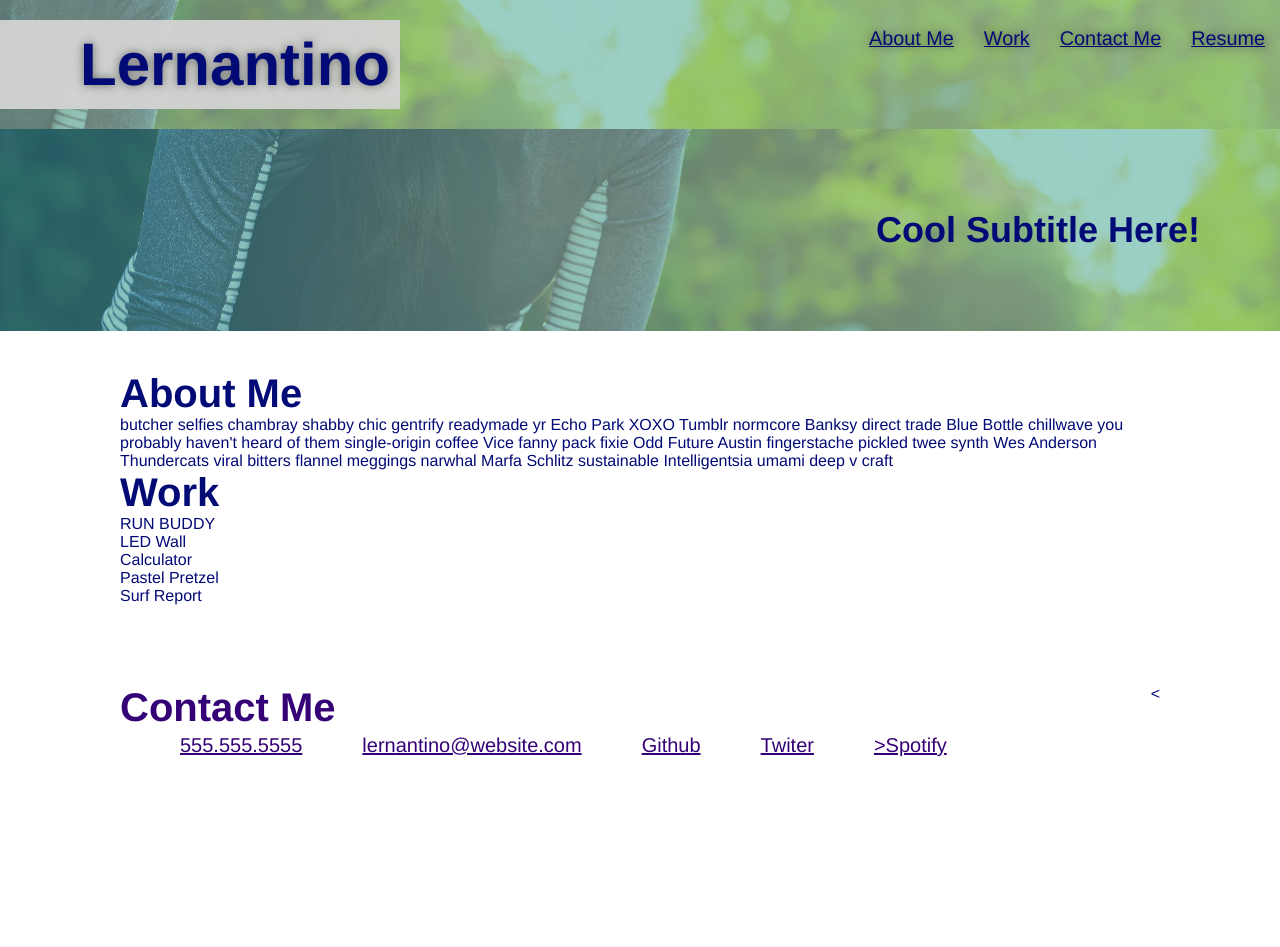
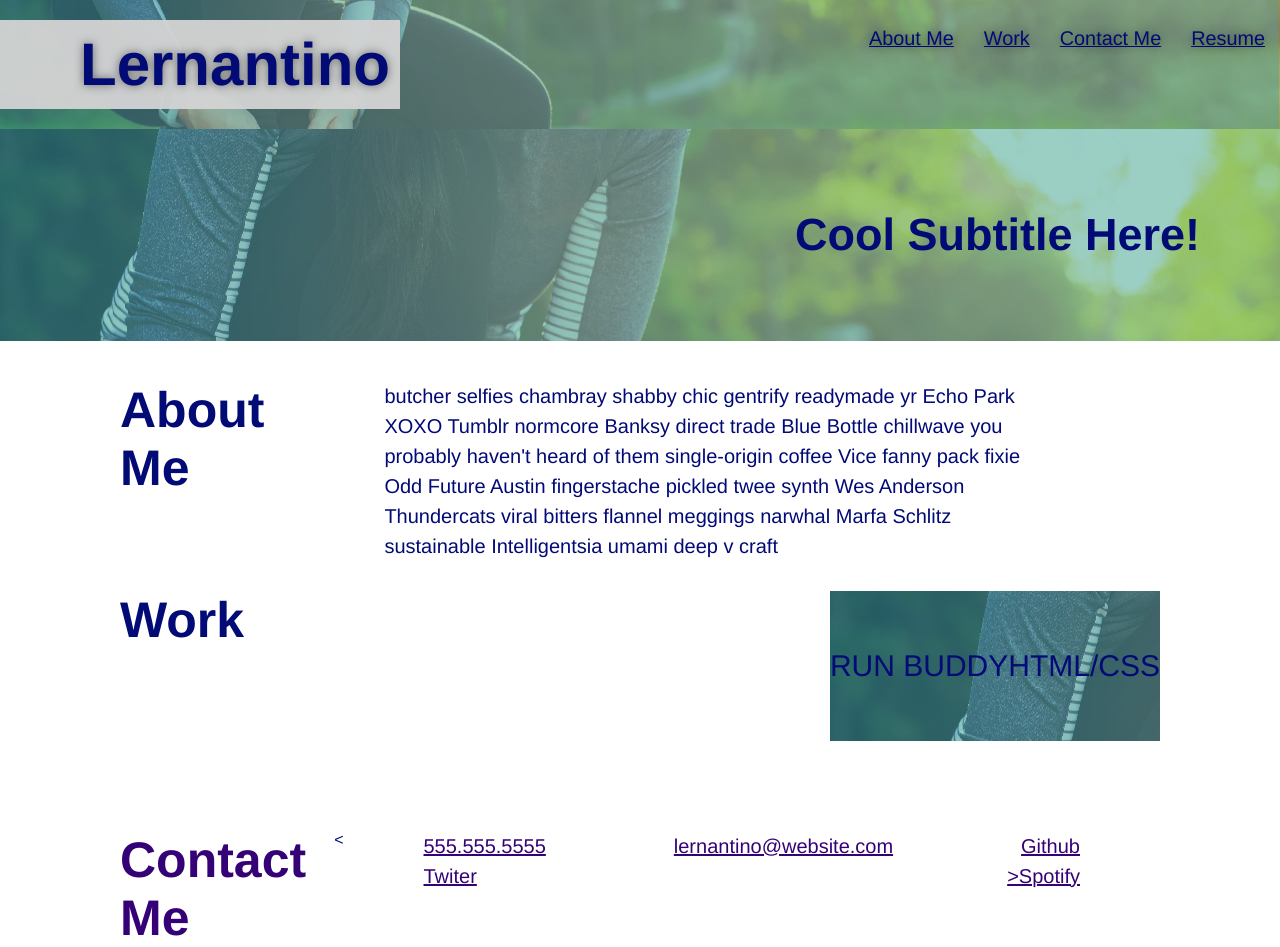
Before and after one commit to rlw950/02-css-challenge, a plain HTML site: page index.html in a window 1280 px wide. Before the commit the page ends 800 px from the top, so only its background shows below. Drawn offline with Linux system fonts and the light colour scheme.

Commit message:
flex not working on work

```diff
--- a/assets/css/style.css
+++ b/assets/css/style.css
@@ -81,23 +81,21 @@ header nav ul li a:hover {
 }
 
 footer {
+    height: 100px;
     width: 100%;
     padding: 40px 120px;
     display: flex;
-    justify-content: space-between;
-    flex-wrap: wrap;
 }
 
 footer h2 {
     color: var(--secondary-color);
-    font-size: 40px;
-    margin: 0;
+    font-size: 50px;
     }
 
 footer div {
-    padding: 0px 30px;
+    padding: 0px 40px;
     line-height: 1.5;
-    text-align: right;
+    text-align: center;
     display: flex;
     flex-wrap: wrap;
     justify-content: space-between;
@@ -106,10 +104,12 @@ footer div {
     font-size: 20px;
 }
 
+
 footer span {
     color: var(--secondary-color);
     text-decoration: underline;
 }
+
 
 /* SUBTITLE STARTS */
 
@@ -125,41 +125,72 @@ section {
 }
 
 .sub-title div {
-    font-size: x-large;
+    font-size: 30px;
     text-align: right;
 }
 
 /* about me section starts */
 .about-me {
-    padding: 120px;
     width: 100%;
+    height: 200px;
     padding: 40px 120px;
     display: flex;
-    justify-content: space-between;
-    flex-wrap: wrap;
 }
 
 .about-me h2 {
-    font-size: 40px;
+    font-size: 50px;
 }
 
-/* .about-me div {
-    padding: 0px 40px;
-} */
+.about-me div {
+    padding: 0px 60px;
+    line-height: 1.5;
+    text-align: left;
+    display: flex;
+    flex-wrap: wrap;
+    justify-content: space-between;
+    align-items: center;
+    list-style: none;
+    font-size: 20px;
+}
 
 /* main section begins */
 
 main {
-    padding: 120px;
     width: 100%;
-    padding: 40px 120px;
+    padding: 50px 120px;
     display: flex;
     justify-content: space-between;
     flex-wrap: wrap;
 }
 
 main h2 {
-    font-size: 40px;
+    font-size: 50px;
+}
+
+main div {
+    padding: 0, 60px;
+    text-align: right;
+    height: 150px;
+    font-size: 30px;
+    display: flex;
+    flex-wrap: wrap-reverse;
+    display: flex;
+    flex-wrap: wrap;
+    justify-content: space-between;
+    align-items: center;
+}
+
+
+
+.run-buddy {
+    font-size: 30px;
+    display: flex;
+    flex-wrap: wrap;
+    background-image: url("../images/hero-bg.jpg");
+}
+
+.run-buddy p {
+    font-size: 15px;
 }
 
 
--- a/index.html
+++ b/index.html
@@ -45,7 +45,7 @@
     </div>
   </section>
 
-  <!-- <section class="about-me">
+  <section class="about-me">
     <h2>About Me</h2>
     <div class="flex-container">
       <div class="flex-item">
@@ -57,40 +57,35 @@
         </span>
       </div>
     </div>
-  </section> -->
-
+  </section>
 
   <!-- about me and work section -->
 
   <body>
     <main>
-      <h2>About Me</h2>
-      <div class="flex-container">
-        <div class="flex-item">
-          <span>butcher selfies chambray shabby chic gentrify readymade yr Echo Park XOXO Tumblr normcore Banksy direct
-            trade Blue Bottle chillwave you probably haven't heard of them single-origin coffee Vice fanny pack fixie
-            Odd Future
-            Austin fingerstache pickled twee synth Wes Anderson Thundercats viral bitters flannel meggings narwhal Marfa
-            Schlitz sustainable Intelligentsia umami deep v craft
-          </span>
-        </div>
-
       <h2>Work</h2>
       <div class="flex-container">
-        <div class="flex-item">
-          <span>RUN BUDDY</span>
+        <div class="content">
+          <!-- <div class="surf-report">
+            <span>Surf Report</span>
+            <p>Mern Stack</p>
           </div>
-        <div class="flex-item">
+          <div class="led-wall">
             <span>LED Wall</span>
+            <p>Node/loT</p>
           </div>
-        <div class="flex-item">
+          <div class="calculator">
             <span>Calculator</span>
+            <p>React/JavaScript/CSS</p>
           </div>
-        <div class="flex-item">
+          <div div class="pastel-pretzel">
             <span>Pastel Pretzel</span>
+            <p>Mern Stack</p>
+          </div> -->
+          <div class="run-buddy">
+            <div>RUN BUDDY</div>
+            <div>HTML/CSS</div>
           </div>
-        <div class="flex-item">
-          <span>Surf Report</span>
         </div>
       </div>
     </main>
@@ -101,7 +96,6 @@
       <h2>Contact Me</h2>
       <<div class="flex-container">
         <div class="flex-item">
-
           <span>555.555.5555</span>
         </div>
         <div class="flex-item">
```
Lines whose indentation alone changed are shown as unchanged.
